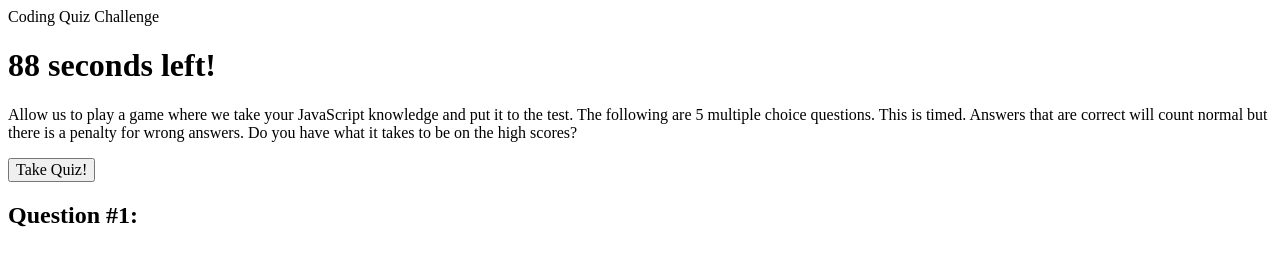
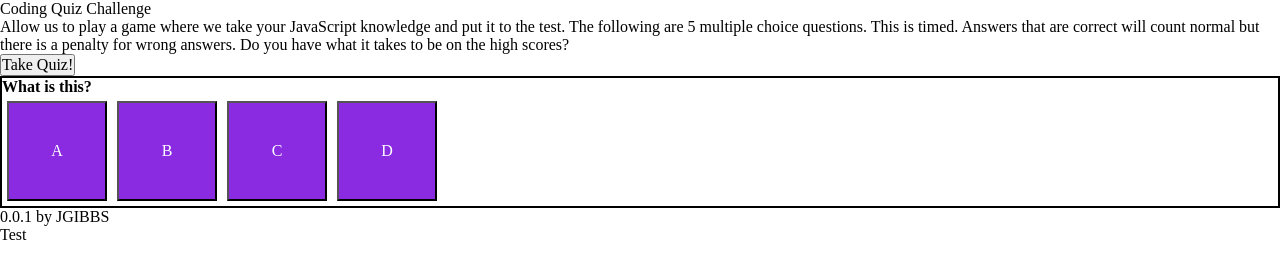
Before and after one commit to 1-those-jacks/code-quiz, a plain HTML site: page index.html in a window 1280 px wide. Both pictures are taken after a click on the button "Take Quiz!". Drawn offline with Linux system fonts and the light colour scheme.

Commit message:
Post Tutor Session Updates.

```diff
--- a/assets/script.js
+++ b/assets/script.js
@@ -1,12 +1,20 @@
 // Button is identified.
+var questionArray = [
+	{
+		num: 1,
+		questionTitle: "What is this?",
+		answers: ["A", "B", "C", "D"],
+		correct: "A",
+		message: function() {
+			console.log("The Answer was ...")
+		}
+	}
+];
+var currentQuestionIndex = 0
 var takeQuiz = document.querySelector("button");
 var timeEl = document.querySelector(".time");
 var secondsLeft = 90;
-// Button is clicked resulting in function X
-takeQuiz.addEventListener("click", function(){
-	startTime();
-	startQuiz();
-});
+
 // Basic timer function connected to class "time" in h1.
 function startTime(){
 	var timerInterval = setInterval(function(){
@@ -21,8 +29,47 @@ function startTime(){
 }
 
 // Creates first element to store first question.
-// function startQuiz(){
-// 	var tag = document.createElement("p");
-// 	document.body.appendChild(tag);
-// 	tag.textContent = "Test";
-// }
+function startQuiz(){
+	var tag = document.createElement("p");
+	document.body.appendChild(tag);
+	tag.textContent = "Test";
+	displayCurrentQuestion();
+}
+
+function displayCurrentQuestion(){
+	console.log("Current Question", questionArray[currentQuestionIndex]);
+	var currentQuestion = questionArray[currentQuestionIndex];
+	var questionContainer = document.getElementById("questionContainer");
+	var questionTitle = document.createElement("h4");
+	questionTitle.textContent = currentQuestion.questionTitle;
+	questionContainer.appendChild(questionTitle);
+
+	for (var i = 0; i < currentQuestion.answers.length; i++){
+		console.log("Displaying Question", currentQuestion.answers[i]);
+		var answerBtn = document.createElement("button");
+		answerBtn.value = currentQuestion.answers[i];
+		answerBtn.textContent = currentQuestion.answers[i];
+		answerBtn.setAttribute("class", "answer-button")
+		questionContainer.appendChild(answerBtn);
+		// if (answerBtn.value === currentQuestion.correct) {
+		// 	document.writeln("Correct Answer");
+		// }
+
+		if (i > currentQuestion.answers.length) {
+			handleHighScores();
+		}
+	}
+}
+
+function handleHighScores(){
+	console.log("High Scores", localStorage.getItem("scores"));
+	var currentScores = JSON.parse(localStorage.getItem("scores")) || [];
+	// input for initials and scores
+	window.location.href("high_scores.html");
+}
+// Button is clicked resulting in function - event listeners is an object.
+// takeQuiz.addEventListener("click", function(event){
+// 	console.log(event.target);
+// 	startTime();
+// 	startQuiz();
+// });
--- a/assets/style.css
+++ b/assets/style.css
@@ -0,0 +1,17 @@
+* {
+	box-sizing: border-box;
+	margin: 0;
+	padding: 0;
+}
+
+#questionContainer {
+	border: 2px solid black;
+}
+
+.answer-button {
+	background-color: blueviolet;
+	width: 100px;
+	height: 100px;
+	margin: 5px 5px;
+	color: white;
+}
--- a/index.html
+++ b/index.html
@@ -1,22 +1,34 @@
 <!DOCTYPE html>
 <html lang="en">
+
 <head>
 	<meta charset="UTF-8">
 	<meta http-equiv="X-UA-Compatible" content="IE=edge">
 	<meta name="viewport" content="width=device-width, initial-scale=1.0">
 	<link rel="stylesheet" href="assets/normalize.css">
+	<link rel="stylesheet" href="assets/style.css">
 	<title>Code Quiz</title>
 </head>
+
 <body>
-	<header>Coding Quiz Challenge</header>
-	<h1 class="time"></h1>
+	<header>Coding Quiz Challenge
+		<h1 class="time"></h1>
+	</header>
 	<main>
-		<p>Allow us to play a game where we take your JavaScript knowledge and put it to the test. The following are 5 multiple choice questions. This is timed. Answers that are correct will count normal but there is a penalty for wrong answers. Do you have what it takes to be on the high scores?</p>
-		<button>Take Quiz!</button>
 		<section>
-			<h2>Question #1:</h2>
-			</section>
+			<p>Allow us to play a game where we take your JavaScript knowledge and put it to the test. The following are 5
+				multiple choice questions. This is timed. Answers that are correct will count normal but there is a penalty for
+				wrong answers. Do you have what it takes to be on the high scores?</p>
+			<button id="start" onclick="startQuiz()">Take Quiz!</button>
+
+			<!-- <h2>Question #1:</h2> -->
+		</section>
+		<section id="questionContainer"></section>
 	</main>
+	<footer>
+		<p>0.0.1 by JGIBBS</p>
+	</footer>
 	<script src="assets/script.js"></script>
 </body>
+
 </html>
```
Also changed, not shown: high_scores.html (added, +15 -0 lines).
